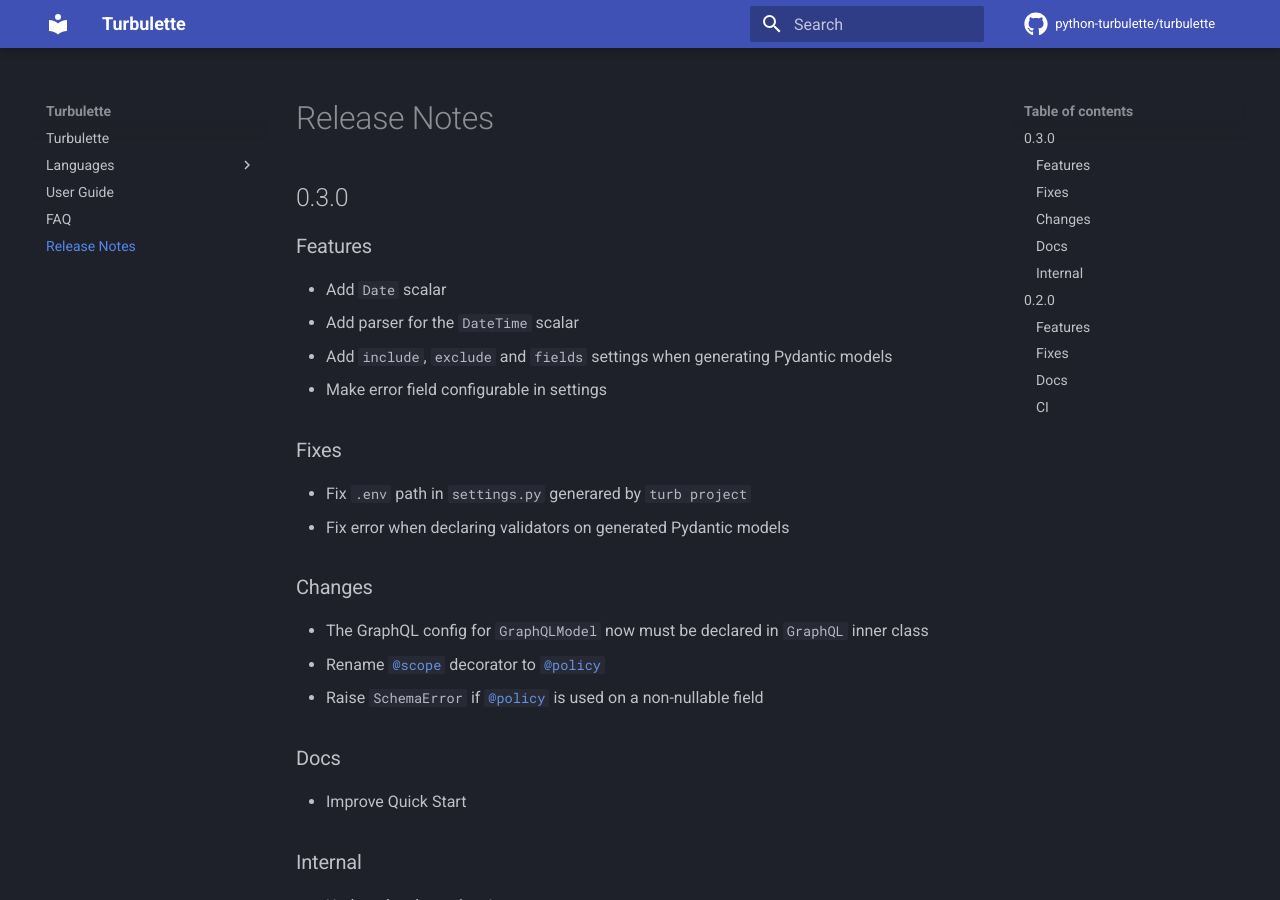
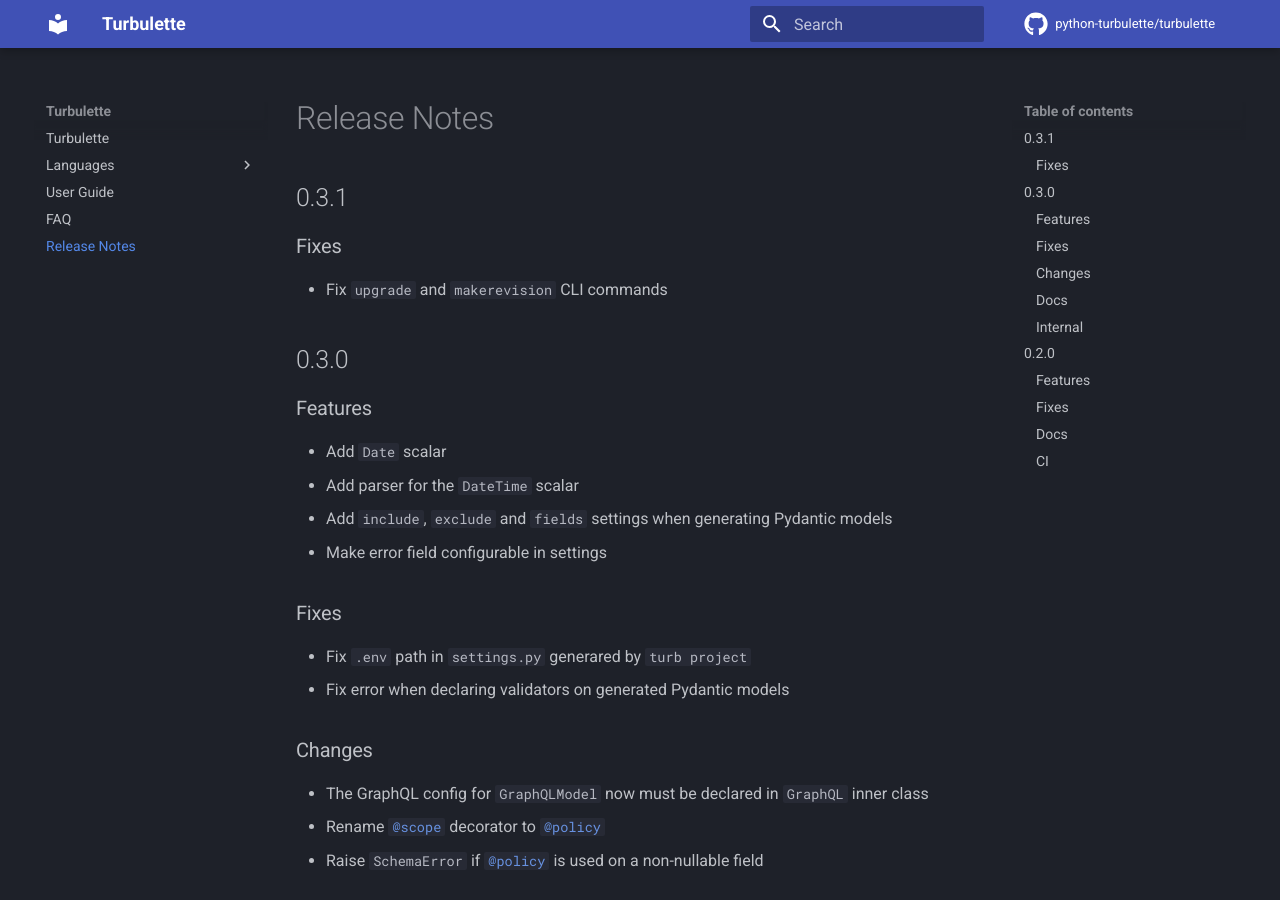
Before and after one commit to turbulette/turbulette, an MkDocs documentation site: the page built from docs/en/docs/changelogs.md, in a window 1280 px wide and 900 px high. Built offline with MkDocs 1.6.1 and Material for MkDocs 9.7.7, drawn with Linux system fonts in a browser that asks for light colours; comment, search, counter and statistics services are not loaded.

Commit message:
🔖 build(bump) v0.3.1

```diff
--- a/docs/en/docs/changelogs.md
+++ b/docs/en/docs/changelogs.md
@@ -1,3 +1,7 @@
+## 0.3.1
+### Fixes
+- Fix `upgrade` and `makerevision` CLI commands
+
 ## 0.3.0
 ### Features
 - Add `Date` scalar
--- a/pyproject.toml
+++ b/pyproject.toml
@@ -1,6 +1,6 @@
 [tool.poetry]
 name = "turbulette"
-version = "0.3.0"
+version = "0.3.1"
 description = "A batteries-included framework to build high performance, async GraphQL APIs"
 license = "BSD-3-Clause"
 authors = ["Matthieu MN <matthieu.macnab@pm.me>"]
```
